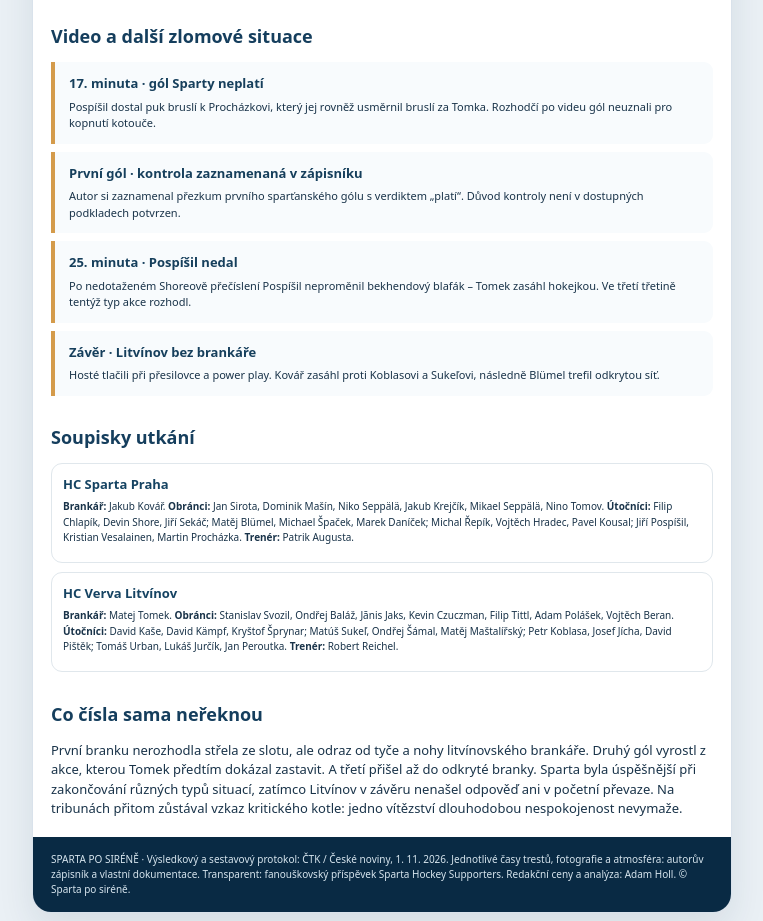
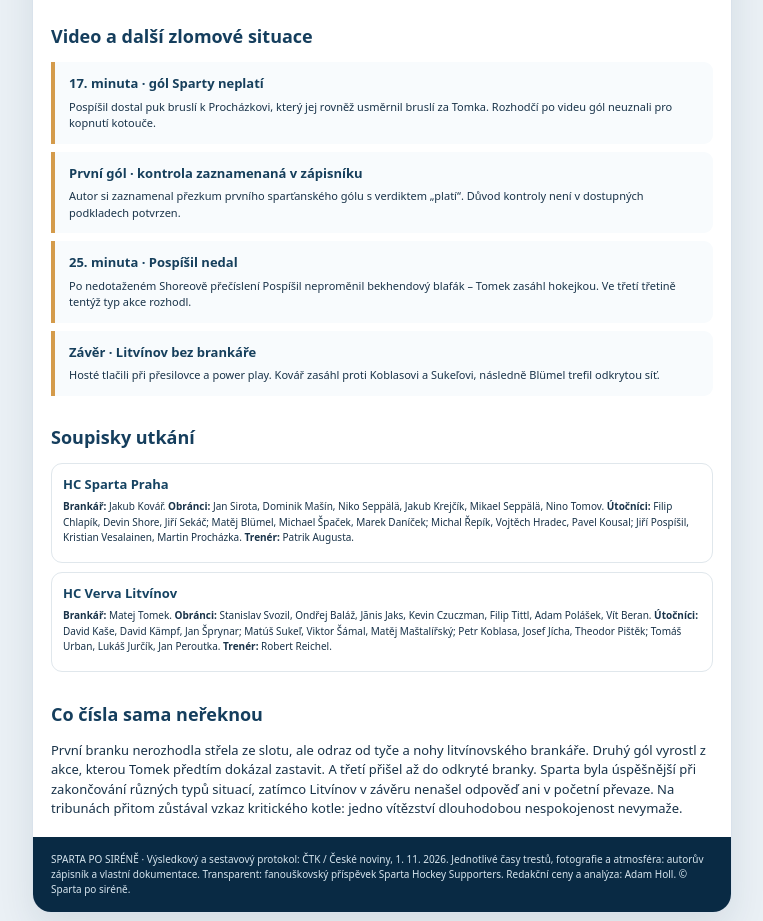
Before and after one commit to fredycz2017-lang/kviz, a plain HTML site: page sparta-po-sirene-sparta-litvinov-01-11-2026.html in a window 1280 px wide. Shown: the part 1863-2784 px from the top of the page, without its empty margins (258-1021 px from the left). Drawn offline with Linux system fonts and the light colour scheme.

Commit message:
Correct Litvínov roster names in Sparta po siréně final card

```diff
--- a/sparta-po-sirene-sparta-litvinov-01-11-2026.html
+++ b/sparta-po-sirene-sparta-litvinov-01-11-2026.html
@@ -26,7 +26,7 @@ a{color:inherit}.scroll{scrollbar-width:thin}.footnote{font-size:10px;color:#738
 <div class="goal"><strong>Závěr · Litvínov bez brankáře</strong><p>Hosté tlačili při přesilovce a power play. Kovář zasáhl proti Koblasovi a Sukeľovi, následně Blümel trefil odkrytou síť.</p></div></section>
 <section class="section"><h2>Soupisky utkání</h2>
 <div class="roster"><b>HC Sparta Praha</b><p><strong>Brankář:</strong> Jakub Kovář. <strong>Obránci:</strong> Jan Sirota, Dominik Mašín, Niko Seppälä, Jakub Krejčík, Mikael Seppälä, Nino Tomov. <strong>Útočníci:</strong> Filip Chlapík, Devin Shore, Jiří Sekáč; Matěj Blümel, Michael Špaček, Marek Daníček; Michal Řepík, Vojtěch Hradec, Pavel Kousal; Jiří Pospíšil, Kristian Vesalainen, Martin Procházka. <strong>Trenér:</strong> Patrik Augusta.</p></div>
-<div class="roster"><b>HC Verva Litvínov</b><p><strong>Brankář:</strong> Matej Tomek. <strong>Obránci:</strong> Stanislav Svozil, Ondřej Baláž, Jānis Jaks, Kevin Czuczman, Filip Tittl, Adam Polášek, Vojtěch Beran. <strong>Útočníci:</strong> David Kaše, David Kämpf, Kryštof Šprynar; Matúš Sukeľ, Ondřej Šámal, Matěj Maštalířský; Petr Koblasa, Josef Jícha, David Pištěk; Tomáš Urban, Lukáš Jurčík, Jan Peroutka. <strong>Trenér:</strong> Robert Reichel.</p></div></section>
+<div class="roster"><b>HC Verva Litvínov</b><p><strong>Brankář:</strong> Matej Tomek. <strong>Obránci:</strong> Stanislav Svozil, Ondřej Baláž, Jānis Jaks, Kevin Czuczman, Filip Tittl, Adam Polášek, Vít Beran. <strong>Útočníci:</strong> David Kaše, David Kämpf, Jan Šprynar; Matúš Sukeľ, Viktor Šámal, Matěj Maštalířský; Petr Koblasa, Josef Jícha, Theodor Pištěk; Tomáš Urban, Lukáš Jurčík, Jan Peroutka. <strong>Trenér:</strong> Robert Reichel.</p></div></section>
 <section class="section"><h2>Co čísla sama neřeknou</h2><p>První branku nerozhodla střela ze slotu, ale odraz od tyče a nohy litvínovského brankáře. Druhý gól vyrostl z akce, kterou Tomek předtím dokázal zastavit. A třetí přišel až do odkryté branky. Sparta byla úspěšnější při zakončování různých typů situací, zatímco Litvínov v závěru nenašel odpověď ani v početní převaze. Na tribunách přitom zůstával vzkaz kritického kotle: jedno vítězství dlouhodobou nespokojenost nevymaže.</p></section>
 <footer class="footer">SPARTA PO SIRÉNĚ · Výsledkový a sestavový protokol: ČTK / České noviny, 1. 11. 2026. Jednotlivé časy trestů, fotografie a atmosféra: autorův zápisník a vlastní dokumentace. Transparent: fanouškovský příspěvek Sparta Hockey Supporters. Redakční ceny a analýza: Adam Holl. © Sparta po siréně.</footer>
 </main></body></html>
```
